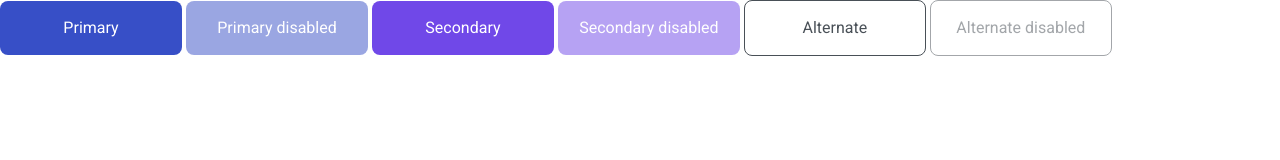
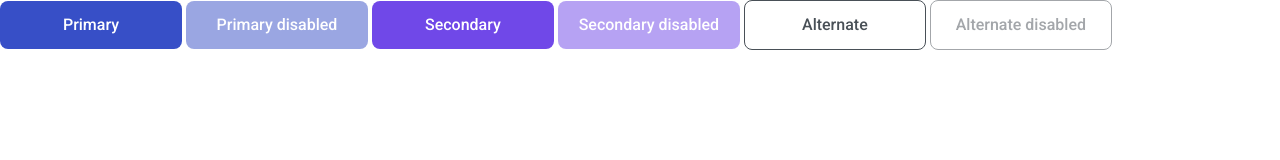
Before and after one commit to js-tasks-ru/htmlcss-20250123_alexandra-vyunnik, a website: page 03-lection1/01-button/index.html in a window 1280 px wide. Drawn offline with Linux system fonts and the light colour scheme.

Commit message:
Update buttons for 03-lection1 after review

```diff
--- a/03-lection1/01-button/button.css
+++ b/03-lection1/01-button/button.css
@@ -1,6 +1,8 @@
 .button {
     font-family: 'Roboto', sans-serif;
     font-size: 16px;
+    line-height: 18px;
+    font-weight: 500;
     padding: 15px 14px;
     width: 182px;
     border-radius: 8px;
```
